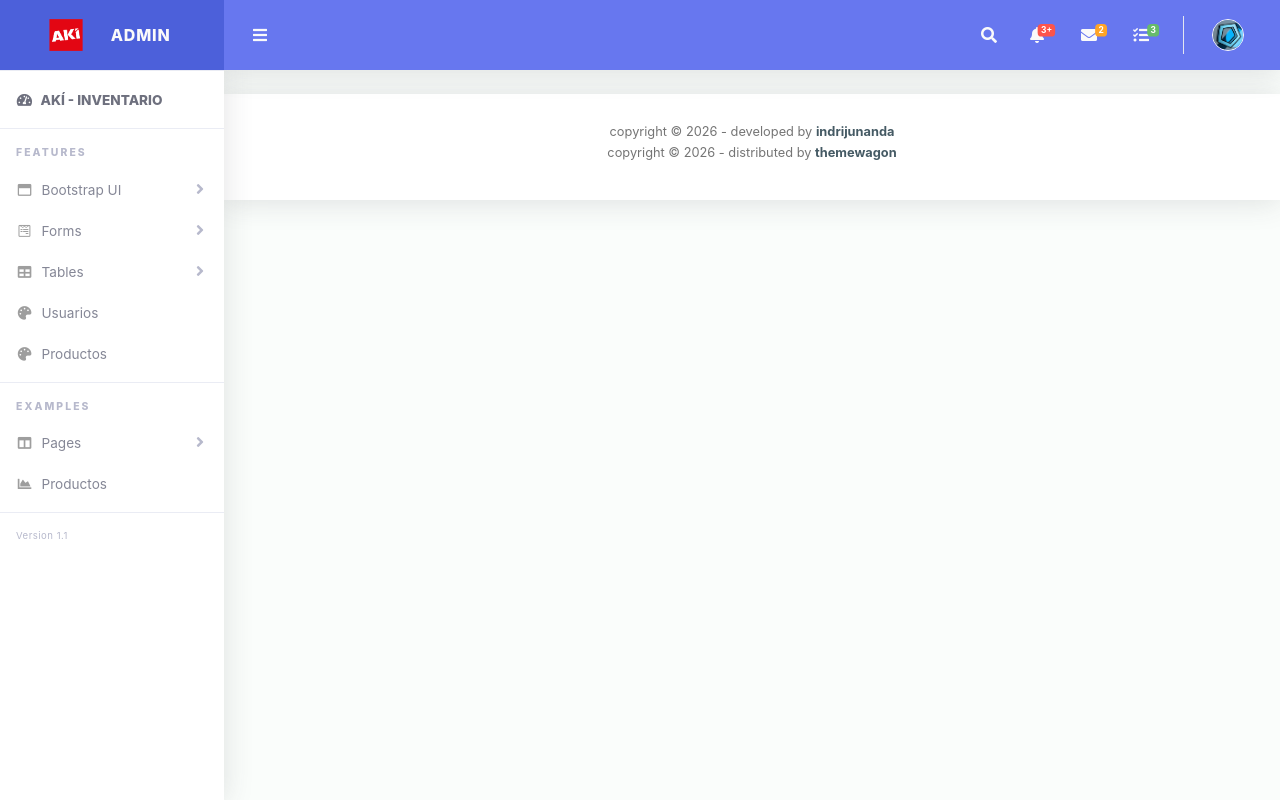
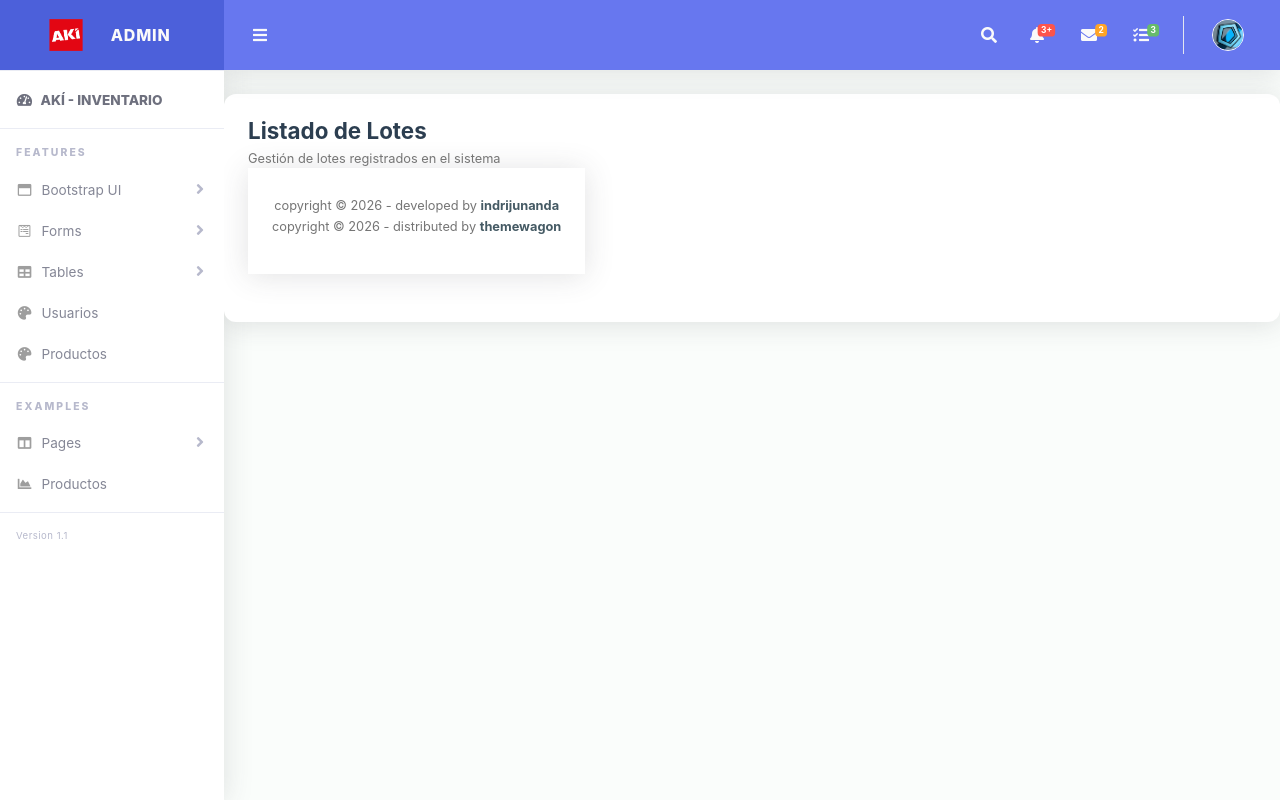
Before and after one commit to kevinsanchez4010/InterfacesG3, a Django app: template lotes/templates/lotes/listar_lotes.html in a window 1280 px wide. Run offline with Django 5.2, Linux system fonts and the light colour scheme; the template is opened without the code that fills it, so the values that code supplies are empty; some libraries are stand-ins or nearby versions; some web fonts are replaced.

Commit message:
3. creacion del contenedores

```diff
--- a/lotes/templates/lotes/listar_lotes.html
+++ b/lotes/templates/lotes/listar_lotes.html
@@ -1,6 +1,16 @@
 {% load static %}
 {% include 'private/header.html' %}
 
+<div class="main-panel">
+    <div class="content-wrapper">
+        <div class="row">
+            <div class="col-12 grid-margin stretch-card">
+                <div class="card shadow-sm border-0" style="border-radius: 12px; overflow: hidden;">
+                    <div class="card-body p-4">
 
+                        <div class="d-flex flex-wrap justify-content-between align-items-center mb-4 gap-3">
+                            <div>
+                                <h4 class="font-weight-bold mb-1" style="color: #2c3e50; font-size: 1.4rem;">Listado de Lotes</h4>
+                                <p class="text-muted small mb-0">Gestión de lotes registrados en el sistema</p>
 
 {% include 'private/footer.html' %}
```
